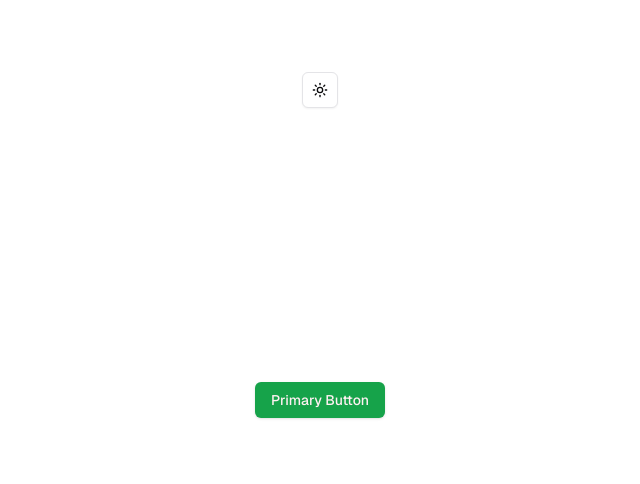
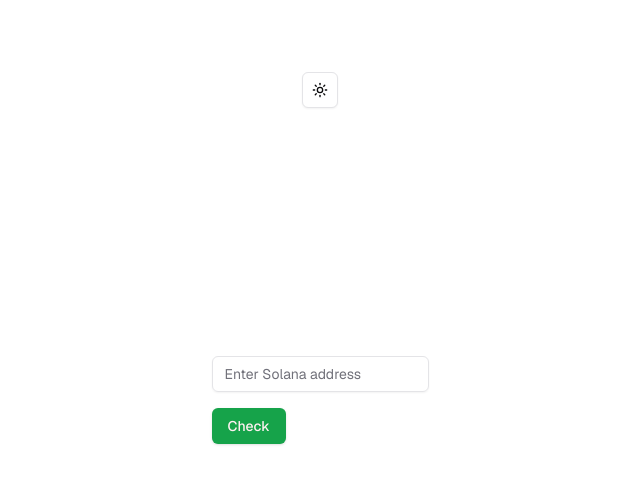
Before and after one commit to lgtb-studios/lgtb-stake-analytics, a Next.js app: page / in a window 1280 px wide. Shown: the top 484 px of the page, without its empty margins (320-960 px from the left). Built offline with nearby package versions, Linux system fonts and the light colour scheme.

Commit message:
created Solana address form submission

```diff
--- a/src/app/page.tsx
+++ b/src/app/page.tsx
@@ -1,13 +1,23 @@
+'use client'
 import { ThemeModeToggle } from "@/components/ThemeModeToggle";
-import { Button } from "@/components/ui/button";
+import { WalletAddressForm } from "@/components/WalletAddressForm";
+//import { useState } from "react";
 //import Image from "next/image";
 
 export default function Home() {
+  //const [walletStats, setWalletStats] = useState(null);
+
+  const handleAddressSubmit = async (address: string) => {
+
+    console.log(address);
+  };
+
   return (
     <div className="grid grid-rows-[20px_1fr_20px] items-center justify-items-center min-h-screen p-8 pb-20 gap-16 sm:p-20 font-[family-name:var(--font-geist-sans)]">
       <ThemeModeToggle />
 
-      <Button>Primary Button</Button>
+
+      <WalletAddressForm onSubmit={handleAddressSubmit} />
     </div>
   );
 }
--- /dev/null
+++ b/src/components/WalletAddressForm.tsx
@@ -0,0 +1,65 @@
+'use client'
+import { z } from 'zod';
+import { zodResolver } from "@hookform/resolvers/zod"
+import { useForm } from "react-hook-form"
+import { PublicKey } from '@solana/web3.js';
+import { Form, FormControl, FormField, FormItem, FormMessage } from './ui/form';
+import { Button } from './ui/button';
+import { Input } from './ui/input';
+
+const isSolanaAddress = (address: string) => {
+    try {
+        const pubKey = new PublicKey(address);
+        return PublicKey.isOnCurve(pubKey);
+    } catch {
+        return false;
+    }
+};
+
+const formSchema = z.object({
+    address: z
+        .string()
+        .min(1, "Address is required")
+        .refine(isSolanaAddress, {
+            message: "Invalid Solana address"
+        })
+});
+
+type FormValues = z.infer<typeof formSchema>;
+
+export function WalletAddressForm({ onSubmit }: { onSubmit: (address: string) => void }) {
+
+    const form = useForm<FormValues>({
+        resolver: zodResolver(formSchema),
+        defaultValues: {
+            address: "",
+        },
+    });
+
+    const handleSubmit = (values: FormValues) => {
+        onSubmit(values.address);
+    };
+
+    return (
+        <Form {...form}>
+            <form onSubmit={form.handleSubmit(handleSubmit)} className="space-y-4">
+                <FormField
+                    control={form.control}
+                    name="address"
+                    render={({ field }) => (
+                        <FormItem>
+                            <FormControl>
+                                <Input
+                                    placeholder="Enter Solana address"
+                                    {...field}
+                                />
+                            </FormControl>
+                            <FormMessage />
+                        </FormItem>
+                    )}
+                />
+                <Button type="submit">Check</Button>
+            </form>
+        </Form>
+    );
+}
--- /dev/null
+++ b/src/components/ui/form.tsx
@@ -0,0 +1,178 @@
+"use client"
+
+import * as React from "react"
+import * as LabelPrimitive from "@radix-ui/react-label"
+import { Slot } from "@radix-ui/react-slot"
+import {
+  Controller,
+  ControllerProps,
+  FieldPath,
+  FieldValues,
+  FormProvider,
+  useFormContext,
+} from "react-hook-form"
+
+import { cn } from "@/lib/utils"
+import { Label } from "@/components/ui/label"
+
+const Form = FormProvider
+
+type FormFieldContextValue<
+  TFieldValues extends FieldValues = FieldValues,
+  TName extends FieldPath<TFieldValues> = FieldPath<TFieldValues>
+> = {
+  name: TName
+}
+
+const FormFieldContext = React.createContext<FormFieldContextValue>(
+  {} as FormFieldContextValue
+)
+
+const FormField = <
+  TFieldValues extends FieldValues = FieldValues,
+  TName extends FieldPath<TFieldValues> = FieldPath<TFieldValues>
+>({
+  ...props
+}: ControllerProps<TFieldValues, TName>) => {
+  return (
+    <FormFieldContext.Provider value={{ name: props.name }}>
+      <Controller {...props} />
+    </FormFieldContext.Provider>
+  )
+}
+
+const useFormField = () => {
+  const fieldContext = React.useContext(FormFieldContext)
+  const itemContext = React.useContext(FormItemContext)
+  const { getFieldState, formState } = useFormContext()
+
+  const fieldState = getFieldState(fieldContext.name, formState)
+
+  if (!fieldContext) {
+    throw new Error("useFormField should be used within <FormField>")
+  }
+
+  const { id } = itemContext
+
+  return {
+    id,
+    name: fieldContext.name,
+    formItemId: `${id}-form-item`,
+    formDescriptionId: `${id}-form-item-description`,
+    formMessageId: `${id}-form-item-message`,
+    ...fieldState,
+  }
+}
+
+type FormItemContextValue = {
+  id: string
+}
+
+const FormItemContext = React.createContext<FormItemContextValue>(
+  {} as FormItemContextValue
+)
+
+const FormItem = React.forwardRef<
+  HTMLDivElement,
+  React.HTMLAttributes<HTMLDivElement>
+>(({ className, ...props }, ref) => {
+  const id = React.useId()
+
+  return (
+    <FormItemContext.Provider value={{ id }}>
+      <div ref={ref} className={cn("space-y-2", className)} {...props} />
+    </FormItemContext.Provider>
+  )
+})
+FormItem.displayName = "FormItem"
+
+const FormLabel = React.forwardRef<
+  React.ComponentRef<typeof LabelPrimitive.Root>,
+  React.ComponentPropsWithoutRef<typeof LabelPrimitive.Root>
+>(({ className, ...props }, ref) => {
+  const { error, formItemId } = useFormField()
+
+  return (
+    <Label
+      ref={ref}
+      className={cn(error && "text-destructive", className)}
+      htmlFor={formItemId}
+      {...props}
+    />
+  )
+})
+FormLabel.displayName = "FormLabel"
+
+const FormControl = React.forwardRef<
+  React.ComponentRef<typeof Slot>,
+  React.ComponentPropsWithoutRef<typeof Slot>
+>(({ ...props }, ref) => {
+  const { error, formItemId, formDescriptionId, formMessageId } = useFormField()
+
+  return (
+    <Slot
+      ref={ref}
+      id={formItemId}
+      aria-describedby={
+        !error
+          ? `${formDescriptionId}`
+          : `${formDescriptionId} ${formMessageId}`
+      }
+      aria-invalid={!!error}
+      {...props}
+    />
+  )
+})
+FormControl.displayName = "FormControl"
+
+const FormDescription = React.forwardRef<
+  HTMLParagraphElement,
+  React.HTMLAttributes<HTMLParagraphElement>
+>(({ className, ...props }, ref) => {
+  const { formDescriptionId } = useFormField()
+
+  return (
+    <p
+      ref={ref}
+      id={formDescriptionId}
+      className={cn("text-[0.8rem] text-muted-foreground", className)}
+      {...props}
+    />
+  )
+})
+FormDescription.displayName = "FormDescription"
+
+const FormMessage = React.forwardRef<
+  HTMLParagraphElement,
+  React.HTMLAttributes<HTMLParagraphElement>
+>(({ className, children, ...props }, ref) => {
+  const { error, formMessageId } = useFormField()
+  const body = error ? String(error?.message) : children
+
+  if (!body) {
+    return null
+  }
+
+  return (
+    <p
+      ref={ref}
+      id={formMessageId}
+      className={cn("text-[0.8rem] font-medium text-destructive", className)}
+      {...props}
+    >
+      {body}
+    </p>
+  )
+})
+FormMessage.displayName = "FormMessage"
+
+export {
+  useFormField,
+  Form,
+  FormItem,
+  FormLabel,
+  FormControl,
+  FormDescription,
+  FormMessage,
+  FormField,
+}
--- /dev/null
+++ b/src/components/ui/input.tsx
@@ -0,0 +1,22 @@
+import * as React from "react"
+
+import { cn } from "@/lib/utils"
+
+const Input = React.forwardRef<HTMLInputElement, React.ComponentProps<"input">>(
+  ({ className, type, ...props }, ref) => {
+    return (
+      <input
+        type={type}
+        className={cn(
+          "flex h-9 w-full rounded-md border border-input bg-transparent px-3 py-1 text-base shadow-sm transition-colors file:border-0 file:bg-transparent file:text-sm file:font-medium file:text-foreground placeholder:text-muted-foreground focus-visible:outline-none focus-visible:ring-1 focus-visible:ring-ring disabled:cursor-not-allowed disabled:opacity-50 md:text-sm",
+          className
+        )}
+        ref={ref}
+        {...props}
+      />
+    )
+  }
+)
+Input.displayName = "Input"
+
+export { Input }
--- /dev/null
+++ b/src/components/ui/label.tsx
@@ -0,0 +1,26 @@
+"use client"
+
+import * as React from "react"
+import * as LabelPrimitive from "@radix-ui/react-label"
+import { cva, type VariantProps } from "class-variance-authority"
+
+import { cn } from "@/lib/utils"
+
+const labelVariants = cva(
+  "text-sm font-medium leading-none peer-disabled:cursor-not-allowed peer-disabled:opacity-70"
+)
+
+const Label = React.forwardRef<
+  React.ElementRef<typeof LabelPrimitive.Root>,
+  React.ComponentPropsWithoutRef<typeof LabelPrimitive.Root> &
+    VariantProps<typeof labelVariants>
+>(({ className, ...props }, ref) => (
+  <LabelPrimitive.Root
+    ref={ref}
+    className={cn(labelVariants(), className)}
+    {...props}
+  />
+))
+Label.displayName = LabelPrimitive.Root.displayName
+
+export { Label }
```
Also changed, not shown: package.json (+6 -1 lines), 1 other file (tests, documents, lock files or other folders).
